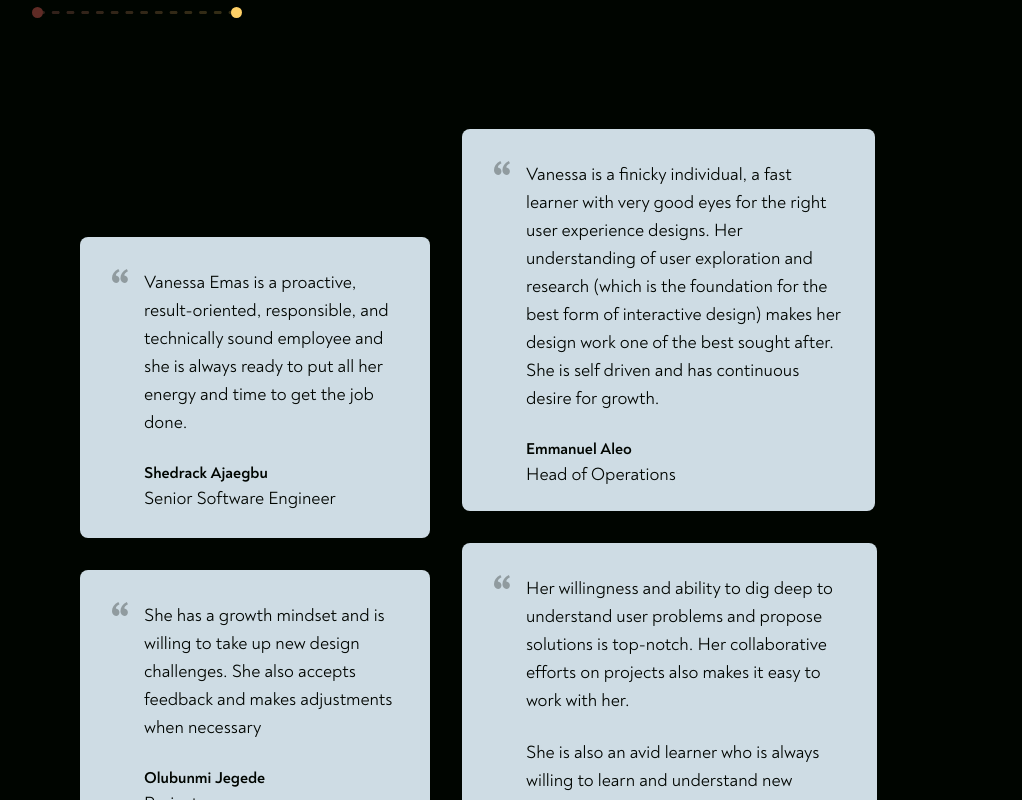
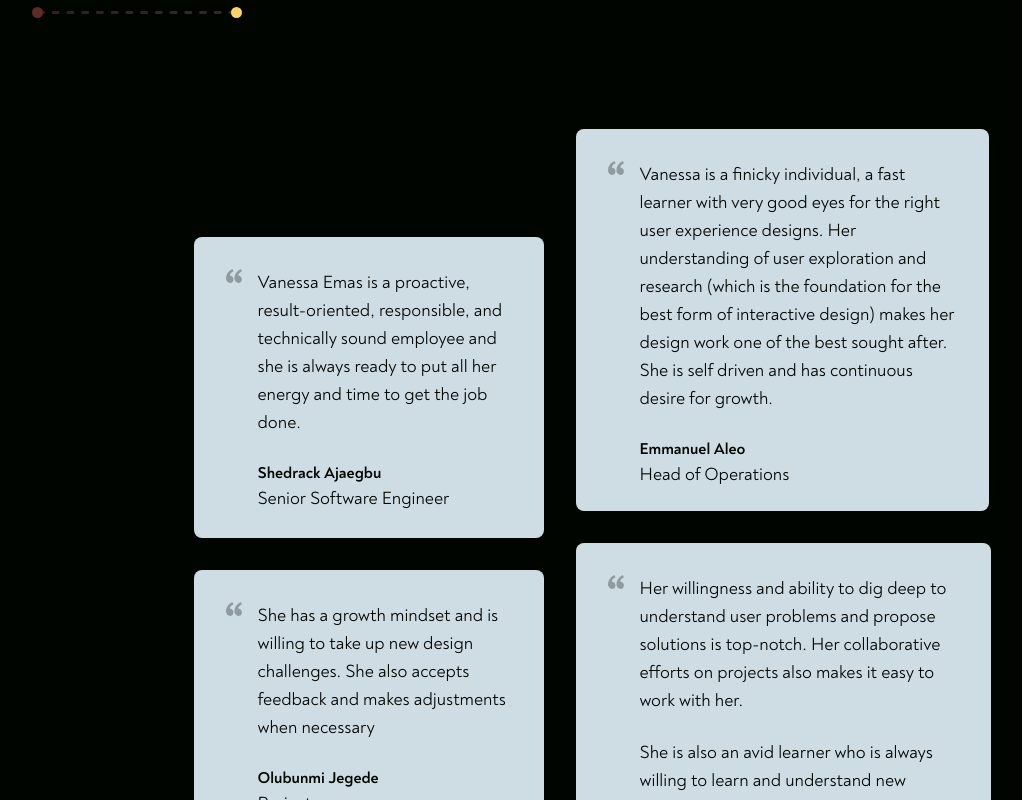
Before and after one commit to Paul-emas/vanessa-portfolio, a Next.js app: page /about in a window 1280 px wide. Shown: the part 1300-2100 px from the top of the page, without its empty margins (48-1070 px from the left). Built offline with nearby package versions, Linux system fonts and the light colour scheme.

Commit message:
added fixes

```diff
--- a/components/about/Testimonials.tsx
+++ b/components/about/Testimonials.tsx
@@ -8,9 +8,9 @@ const Testimonials = () => {
       <div className="container mx-auto px-20">
         <Heading title="What they say 🤓" />
         <div className="mx-auto mt-[111px] max-w-5xl">
-          <div className="flex items-center gap-x-8">
+          <div className="flex items-center justify-center gap-x-8">
             <div>
-              <div className="h-[301px] w-[350px] rounded-lg bg-blue p-8">
+              <div className="h-[301px] w-[350px] rounded-lg bg-blue px-8 pt-8">
                 <div className="flex">
                   <div>
                     <QuoteIcon />
```
